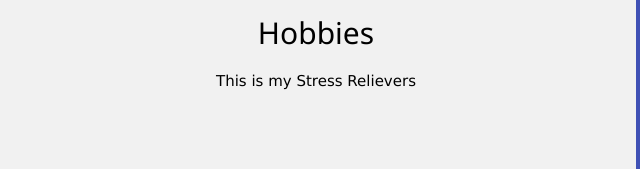
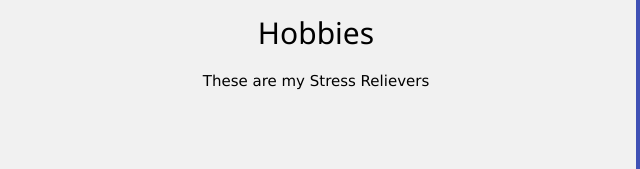
Before and after one commit to lemv01/zerobyte, a plain HTML site: page index.html in a window 1280 px wide. Shown: the part 764-933 px from the top of the page, 4-644 px from the left. Drawn offline with nearby package versions, Linux system fonts and the light colour scheme.

Commit message:
Update index.html

```diff
--- a/index.html
+++ b/index.html
@@ -41,7 +41,7 @@
   <div class="w3-half w3-light-grey w3-center" style="min-height:800px" id="work">
     <div class="w3-padding-64">
       <h2>Hobbies</h2>
-      <p>This is my Stress Relievers</p>
+      <p>These are my Stress Relievers</p>
     </div>
     <div class="w3-row">
       <div class="w3-half">
```
